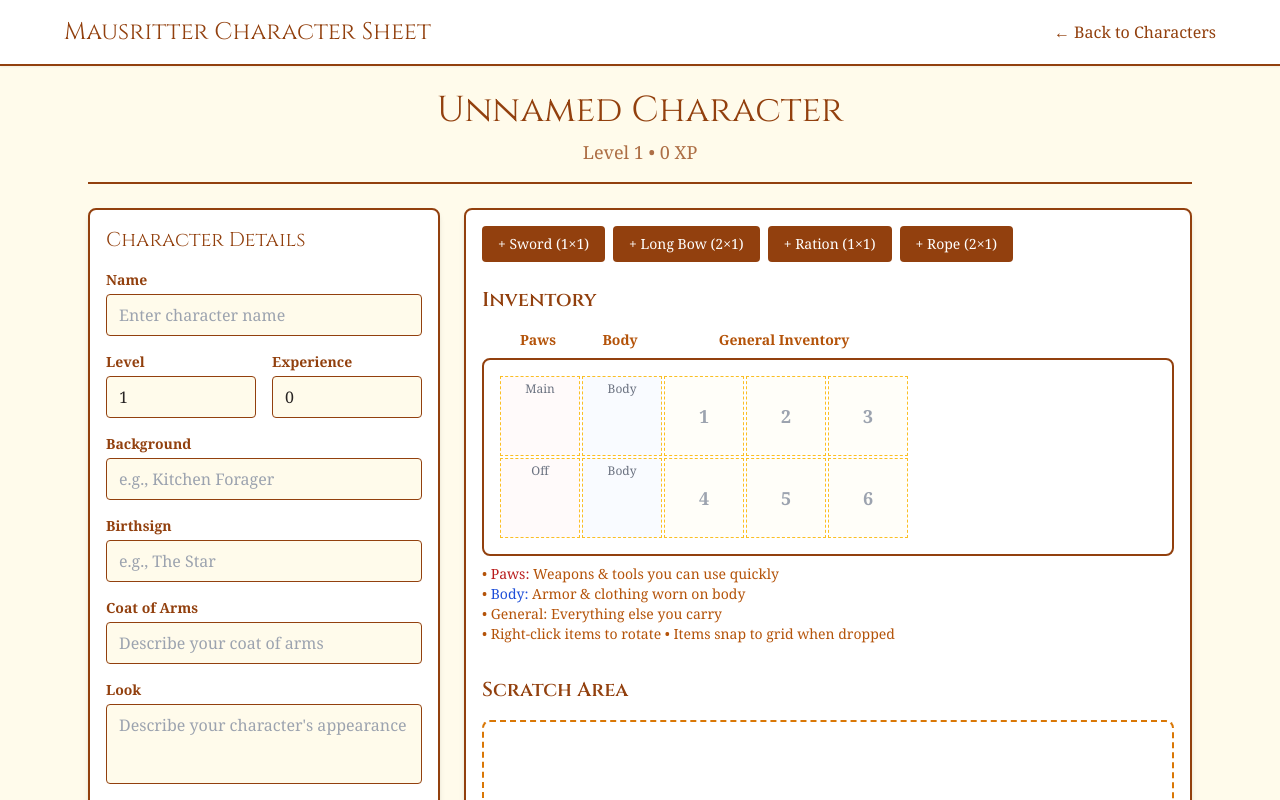
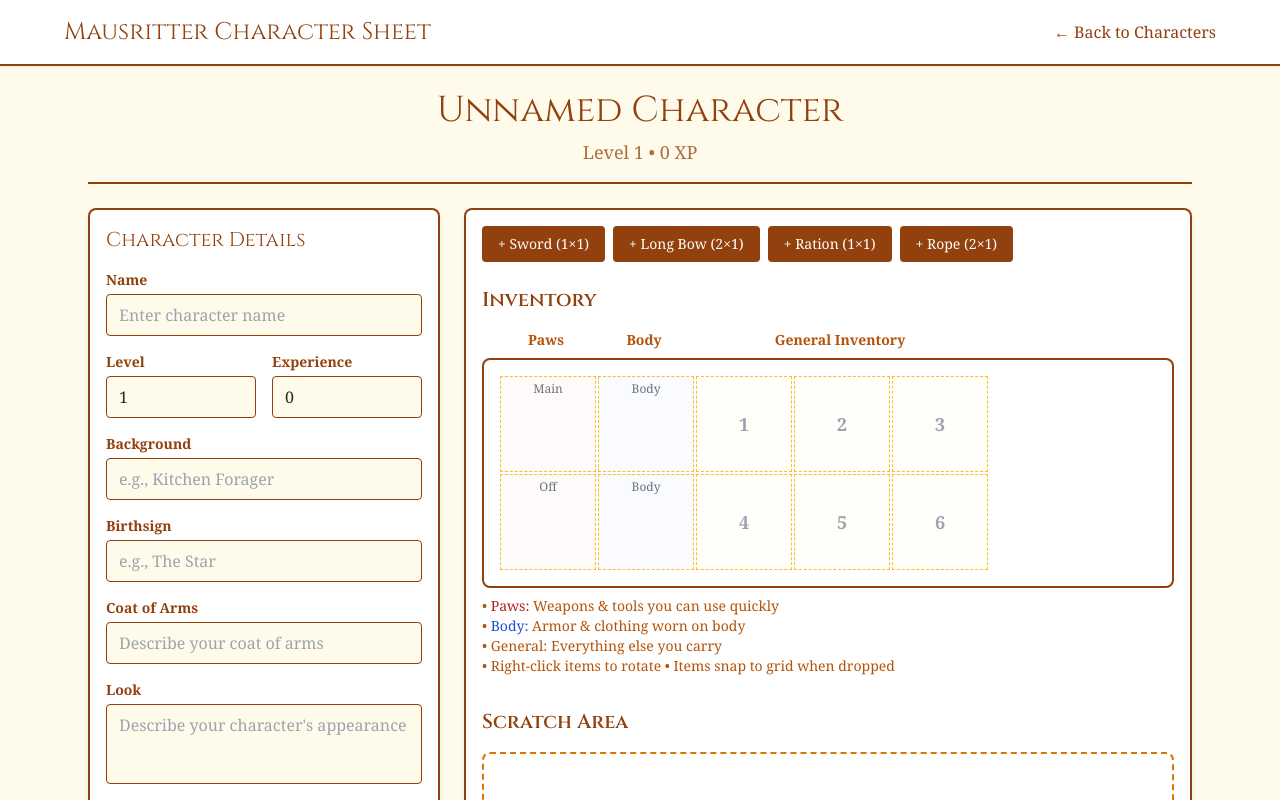
Before and after one commit to chippolot/mausritter-character-manager, a React (Vite) app: page / in a window 1280 px wide. Both pictures are taken after a click on the button "Create Your First Character". Shown: the top 800 px of the page. Built offline with nearby package versions, Linux system fonts and the light colour scheme.

Commit message:
Made the grid bigger

```diff
--- a/src/components/InventoryGrid.tsx
+++ b/src/components/InventoryGrid.tsx
@@ -1,133 +1,141 @@
-import React, { useState } from 'react';
-import { Character, InventoryItem } from '../stores/characterStore-simple';
-import { createNewItem } from '../stores/characterStore-simple';
+import React from 'react';
+import { useDroppable } from '@dnd-kit/core';
+import { GRID_CONFIG } from '../types/inventory';
 
 interface InventoryGridProps {
-  character: Character;
-  onUpdate: (updates: Partial<Character>) => void;
+  onGridDrop: (position: { x: number; y: number }) => void;
 }
 
-export const InventoryGrid: React.FC<InventoryGridProps> = ({
-  character,
-  onUpdate,
-}) => {
-  const [showAddModal, setShowAddModal] = useState<number | null>(null);
+export const InventoryGrid: React.FC<InventoryGridProps> = ({ onGridDrop }) => {
+  const { isOver, setNodeRef } = useDroppable({
+    id: 'inventory-grid',
+  });
 
-  const handleSlotClick = (index: number) => {
-    if (character.inventory[index]) {
-      // Remove item if slot is filled
-      const newInventory = [...character.inventory];
-      newInventory[index] = null;
-      onUpdate({ inventory: newInventory });
+  const handleCellClick = (x: number, y: number) => {
+    onGridDrop({ x, y });
+  };
+
+  const getSectionStyle = (x: number, y: number) => {
+    let sectionClass = '';
+    let borderClass = 'border border-dashed border-amber-400';
+
+    if (x === 0) {
+      // Paws column (left)
+      sectionClass = 'bg-red-50 bg-opacity-40';
+    } else if (x === 1) {
+      // Body column (middle)
+      sectionClass = 'bg-blue-50 bg-opacity-40';
     } else {
-      // Add item if slot is empty
-      setShowAddModal(index);
+      // General inventory (right columns)
+      sectionClass = 'bg-amber-50 bg-opacity-30';
+    }
+
+    return `${borderClass} ${sectionClass}`;
+  };
+
+  const getCellLabel = (x: number, y: number) => {
+    if (x === 0) {
+      // Paws column - use shorter labels
+      return y === 0 ? 'Main' : 'Off';
+    } else if (x === 1) {
+      // Body column
+      return 'Body';
+    } else {
+      // General inventory - number sequentially
+      // Top row: cells 2,3 become 1,2
+      // Bottom row: cells 2,3 become 3,4, etc.
+      const inventoryIndex = (y * 3) + (x - 2) + 1;
+      return inventoryIndex.toString();
     }
   };
 
-  const handleAddItem = (index: number, name: string, type: InventoryItem['type']) => {
-    if (name.trim()) {
-      const newItem = createNewItem(name.trim(), type);
-      const newInventory = [...character.inventory];
-      newInventory[index] = newItem;
-      onUpdate({ inventory: newInventory });
+  const getCellLabelStyle = (x: number, y: number) => {
+    if (x <= 1) {
+      // Paws and Body - small text at top, absolute positioned
+      return 'absolute top-1 left-1/2 transform -translate-x-1/2 text-xs text-gray-500 whitespace-nowrap';
+    } else {
+      // General inventory - large centered text, absolute positioned
+      return 'absolute top-1/2 left-1/2 transform -translate-x-1/2 -translate-y-1/2 text-lg text-gray-400 font-semibold';
     }
-    setShowAddModal(null);
+  };
+
+  const renderGridCells = () => {
+    const cells = [];
+
+    for (let y = 0; y < GRID_CONFIG.height; y++) {
+      for (let x = 0; x < GRID_CONFIG.width; x++) {
+        cells.push(
+          <div
+            key={`${x}-${y}`}
+            className={`
+              ${getSectionStyle(x, y)}
+              cursor-pointer transition-colors duration-200 relative
+              hover:bg-amber-100 hover:border-amber-600
+              ${isOver ? 'bg-yellow-100 border-yellow-500' : ''}
+            `}
+            style={{
+              width: GRID_CONFIG.cellSize,
+              height: GRID_CONFIG.cellSize,
+              gridColumn: x + 1,
+              gridRow: y + 1,
+            }}
+            onClick={() => handleCellClick(x, y)}
+          >
+            <span className={`${getCellLabelStyle(x, y)} pointer-events-none select-none`}>
+              {getCellLabel(x, y)}
+            </span>
+          </div>
+        );
+      }
+    }
+
+    return cells;
   };
 
   return (
-    <div className="card">
-      <h2 className="text-xl text-amber-800 text-amber-800 mb-4">Inventory</h2>
+    <div className="relative">
+      <h2 className="text-xl text-amber-800 mb-4 font-bold">Inventory</h2>
 
-      <div className="grid grid-cols-3 gap-4">
-        {character.inventory.map((item, index) => (
-          <div
-            key={index}
-            className={`inventory-slot ${item ? 'filled' : ''} cursor-pointer`}
-            onClick={() => handleSlotClick(index)}
-          >
-            {item ? (
-              <div className="text-center">
-                <div className="font-semibold text-stone-800 text-sm">{item.name}</div>
-                <div className="text-xs text-amber-800 capitalize">{item.type}</div>
-                {item.usageDots && (
-                  <div className="text-xs text-amber-800">
-                    Usage: {item.usageDots}/{item.maxUsageDots}
-                  </div>
-                )}
-              </div>
-            ) : (
-              <span className="text-xs">Slot {index + 1}</span>
-            )}
-          </div>
-        ))}
+      {/* Section labels */}
+      <div className="mb-2 flex" style={{
+        paddingLeft: '16px', // Match grid padding
+        gap: '2px',
+      }}>
+        <div className="text-center text-sm font-semibold text-amber-700" style={{width: GRID_CONFIG.cellSize}}>
+          Paws
+        </div>
+        <div className="text-center text-sm font-semibold text-amber-700" style={{width: GRID_CONFIG.cellSize}}>
+          Body
+        </div>
+        <div className="text-center text-sm font-semibold text-amber-700" style={{width: GRID_CONFIG.cellSize * 3 + 4}}>
+          General Inventory
+        </div>
       </div>
 
-      {showAddModal !== null && (
-        <div className="fixed inset-0 bg-black bg-opacity-50 flex items-center justify-center z-50">
-          <div className="bg-white p-6 rounded-lg shadow-lg max-w-md w-full mx-4">
-            <h3 className="text-lg text-amber-800 text-amber-800 mb-4">
-              Add Item to Slot {showAddModal + 1}
-            </h3>
-            <form
-              onSubmit={(e) => {
-                e.preventDefault();
-                const formData = new FormData(e.target as HTMLFormElement);
-                const name = formData.get('name') as string;
-                const type = formData.get('type') as InventoryItem['type'];
-                handleAddItem(showAddModal, name, type);
-              }}
-            >
-              <div className="space-y-4">
-                <div>
-                  <label className="block text-sm font-semibold text-amber-800 mb-1">
-                    Item Name
-                  </label>
-                  <input
-                    name="name"
-                    type="text"
-                    placeholder="Enter item name"
-                    className="input-field w-full"
-                    autoFocus
-                  />
-                </div>
+      <div
+        ref={setNodeRef}
+        data-id="inventory-grid"
+        className={`
+          relative border-2 border-amber-800 rounded-lg p-4 bg-white
+          transition-colors duration-200
+          ${isOver ? 'bg-yellow-50 border-yellow-600' : ''}
+        `}
+        style={{
+          display: 'grid',
+          gridTemplateColumns: `repeat(${GRID_CONFIG.width}, ${GRID_CONFIG.cellSize}px)`,
+          gridTemplateRows: `repeat(${GRID_CONFIG.height}, ${GRID_CONFIG.cellSize}px)`,
+          gap: '2px',
+        }}
+      >
+        {renderGridCells()}
+      </div>
 
-                <div>
-                  <label className="block text-sm font-semibold text-amber-800 mb-1">
-                    Item Type
-                  </label>
-                  <select
-                    name="type"
-                    className="input-field w-full"
-                    defaultValue="item"
-                  >
-                    <option value="item">Item</option>
-                    <option value="weapon">Weapon</option>
-                    <option value="armor">Armor</option>
-                    <option value="spell">Spell</option>
-                  </select>
-                </div>
-              </div>
-
-              <div className="flex space-x-2 mt-6">
-                <button
-                  type="submit"
-                  className="button-primary flex-1"
-                >
-                  Add Item
-                </button>
-                <button
-                  type="button"
-                  onClick={() => setShowAddModal(null)}
-                  className="px-4 py-2 border border-amber-800 text-amber-800 rounded hover:bg-amber-800 hover:text-white transition-colors"
-                >
-                  Cancel
-                </button>
-              </div>
-            </form>
-          </div>
-        </div>
-      )}
+      <div className="mt-2 text-sm text-amber-700">
+        <p>• <span className="text-red-700">Paws:</span> Weapons & tools you can use quickly</p>
+        <p>• <span className="text-blue-700">Body:</span> Armor & clothing worn on body</p>
+        <p>• <span className="text-amber-700">General:</span> Everything else you carry</p>
+        <p>• Right-click items to rotate • Items snap to grid when dropped</p>
+      </div>
     </div>
   );
 };
--- a/src/components/InventoryGridNew.tsx
+++ /dev/null
@@ -1,141 +0,0 @@
-import React from 'react';
-import { useDroppable } from '@dnd-kit/core';
-import { GRID_CONFIG } from '../types/inventory';
-
-interface InventoryGridProps {
-  onGridDrop: (position: { x: number; y: number }) => void;
-}
-
-export const InventoryGridNew: React.FC<InventoryGridProps> = ({ onGridDrop }) => {
-  const { isOver, setNodeRef } = useDroppable({
-    id: 'inventory-grid',
-  });
-
-  const handleCellClick = (x: number, y: number) => {
-    onGridDrop({ x, y });
-  };
-
-  const getSectionStyle = (x: number, y: number) => {
-    let sectionClass = '';
-    let borderClass = 'border border-dashed border-amber-400';
-
-    if (x === 0) {
-      // Paws column (left)
-      sectionClass = 'bg-red-50 bg-opacity-40';
-    } else if (x === 1) {
-      // Body column (middle)
-      sectionClass = 'bg-blue-50 bg-opacity-40';
-    } else {
-      // General inventory (right columns)
-      sectionClass = 'bg-amber-50 bg-opacity-30';
-    }
-
-    return `${borderClass} ${sectionClass}`;
-  };
-
-  const getCellLabel = (x: number, y: number) => {
-    if (x === 0) {
-      // Paws column - use shorter labels
-      return y === 0 ? 'Main' : 'Off';
-    } else if (x === 1) {
-      // Body column
-      return 'Body';
-    } else {
-      // General inventory - number sequentially
-      // Top row: cells 2,3 become 1,2
-      // Bottom row: cells 2,3 become 3,4, etc.
-      const inventoryIndex = (y * 3) + (x - 2) + 1;
-      return inventoryIndex.toString();
-    }
-  };
-
-  const getCellLabelStyle = (x: number, y: number) => {
-    if (x <= 1) {
-      // Paws and Body - small text at top, absolute positioned
-      return 'absolute top-1 left-1/2 transform -translate-x-1/2 text-xs text-gray-500 whitespace-nowrap';
-    } else {
-      // General inventory - large centered text, absolute positioned
-      return 'absolute top-1/2 left-1/2 transform -translate-x-1/2 -translate-y-1/2 text-lg text-gray-400 font-semibold';
-    }
-  };
-
-  const renderGridCells = () => {
-    const cells = [];
-
-    for (let y = 0; y < GRID_CONFIG.height; y++) {
-      for (let x = 0; x < GRID_CONFIG.width; x++) {
-        cells.push(
-          <div
-            key={`${x}-${y}`}
-            className={`
-              ${getSectionStyle(x, y)}
-              cursor-pointer transition-colors duration-200 relative
-              hover:bg-amber-100 hover:border-amber-600
-              ${isOver ? 'bg-yellow-100 border-yellow-500' : ''}
-            `}
-            style={{
-              width: GRID_CONFIG.cellSize,
-              height: GRID_CONFIG.cellSize,
-              gridColumn: x + 1,
-              gridRow: y + 1,
-            }}
-            onClick={() => handleCellClick(x, y)}
-          >
-            <span className={`${getCellLabelStyle(x, y)} pointer-events-none select-none`}>
-              {getCellLabel(x, y)}
-            </span>
-          </div>
-        );
-      }
-    }
-
-    return cells;
-  };
-
-  return (
-    <div className="relative">
-      <h2 className="text-xl text-amber-800 mb-4 font-bold">Inventory</h2>
-
-      {/* Section labels */}
-      <div className="mb-2 flex" style={{
-        paddingLeft: '16px', // Match grid padding
-        gap: '2px',
-      }}>
-        <div className="text-center text-sm font-semibold text-amber-700" style={{width: GRID_CONFIG.cellSize}}>
-          Paws
-        </div>
-        <div className="text-center text-sm font-semibold text-amber-700" style={{width: GRID_CONFIG.cellSize}}>
-          Body
-        </div>
-        <div className="text-center text-sm font-semibold text-amber-700" style={{width: GRID_CONFIG.cellSize * 3 + 4}}>
-          General Inventory
-        </div>
-      </div>
-
-      <div
-        ref={setNodeRef}
-        data-id="inventory-grid"
-        className={`
-          relative border-2 border-amber-800 rounded-lg p-4 bg-white
-          transition-colors duration-200
-          ${isOver ? 'bg-yellow-50 border-yellow-600' : ''}
-        `}
-        style={{
-          display: 'grid',
-          gridTemplateColumns: `repeat(${GRID_CONFIG.width}, ${GRID_CONFIG.cellSize}px)`,
-          gridTemplateRows: `repeat(${GRID_CONFIG.height}, ${GRID_CONFIG.cellSize}px)`,
-          gap: '2px',
-        }}
-      >
-        {renderGridCells()}
-      </div>
-
-      <div className="mt-2 text-sm text-amber-700">
-        <p>• <span className="text-red-700">Paws:</span> Weapons & tools you can use quickly</p>
-        <p>• <span className="text-blue-700">Body:</span> Armor & clothing worn on body</p>
-        <p>• <span className="text-amber-700">General:</span> Everything else you carry</p>
-        <p>• Right-click items to rotate • Items snap to grid when dropped</p>
-      </div>
-    </div>
-  );
-};
--- a/src/components/ItemCard.tsx
+++ b/src/components/ItemCard.tsx
@@ -92,12 +92,6 @@ export const ItemCard: React.FC<ItemCardProps> = ({ item, onRotate, isDragging }
           </div>
         )}
       </div>
-
-      {item.size.width === 2 && (
-        <div className="absolute top-1 right-1 text-xs text-amber-600">
-          2x1
-        </div>
-      )}
     </div>
   );
 };
--- a/src/components/ScratchArea.tsx
+++ b/src/components/ScratchArea.tsx
@@ -12,8 +12,8 @@ export const ScratchArea: React.FC<ScratchAreaProps> = ({ onScratchDrop }) => {
 
   const handleAreaClick = (e: React.MouseEvent) => {
     const rect = e.currentTarget.getBoundingClientRect();
-    const x = e.clientX - rect.left - 40; // Center the item (assuming ~80px width)
-    const y = e.clientY - rect.top - 40;  // Center the item (assuming ~80px height)
+    const x = e.clientX - rect.left - 48; // Center the item (assuming ~96px width)
+    const y = e.clientY - rect.top - 48;  // Center the item (assuming ~96px height)
 
     onScratchDrop({ x: Math.max(0, x), y: Math.max(0, y) });
   };
--- a/src/components/TactileInventory.tsx
+++ b/src/components/TactileInventory.tsx
@@ -10,7 +10,7 @@ import {
   useSensors,
 } from '@dnd-kit/core';
 import { ItemCard } from './ItemCard';
-import { InventoryGridNew } from './InventoryGridNew';
+import { InventoryGrid } from './InventoryGrid';
 import { ScratchArea } from './ScratchArea';
 import { PlacedItem, GRID_CONFIG, ITEM_SIZES, GridPosition } from '../types/inventory';
 
@@ -157,16 +157,26 @@ export const TactileInventory: React.FC<TactileInventoryProps> = ({
       const mouseX = event.activatorEvent.clientX + (event.delta?.x || 0);
       const mouseY = event.activatorEvent.clientY + (event.delta?.y || 0);
 
+      // Check if the drop is actually within the scratch area bounds
+      if (mouseX < rect.left || mouseX > rect.right || mouseY < rect.top || mouseY > rect.bottom) {
+        // Drop is outside the scratch area bounds, don't allow it
+        return;
+      }
+
       // Convert to scratch area coordinates (center the item)
-      const scratchX = mouseX - rect.left - 40; // Center item (40px = half of typical item width)
-      const scratchY = mouseY - rect.top - 40;  // Center item (40px = half of typical item height)
+      const scratchX = mouseX - rect.left - 48; // Center item (48px = half of new item width)
+      const scratchY = mouseY - rect.top - 48;  // Center item (48px = half of new item height)
+
+      // Ensure item stays within scratch area bounds (accounting for padding)
+      const maxX = rect.width - 96 - 16; // Subtract item width and padding
+      const maxY = rect.height - 96 - 16; // Subtract item height and padding
 
       updatedItem = {
         ...draggedItem,
         isInGrid: false,
         scratchPosition: {
-          x: Math.max(0, scratchX),
-          y: Math.max(0, scratchY)
+          x: Math.max(0, Math.min(maxX, scratchX)),
+          y: Math.max(0, Math.min(maxY, scratchY))
         },
       };
     } else {
@@ -327,7 +337,7 @@ export const TactileInventory: React.FC<TactileInventoryProps> = ({
         onDragEnd={handleDragEnd}
       >
         <div className="relative mb-8">
-          <InventoryGridNew onGridDrop={handleGridDrop} />
+          <InventoryGrid onGridDrop={handleGridDrop} />
           {items.filter(item => item.isInGrid && item.id !== activeItem?.id).map((item) => {
             // Position items relative to the grid element using a more direct approach
             return (
--- a/src/types/inventory.ts
+++ b/src/types/inventory.ts
@@ -35,7 +35,7 @@ export interface InventoryGrid {
 export const GRID_CONFIG = {
   width: 5,
   height: 2,
-  cellSize: 80
+  cellSize: 96
 } as const;
 
 export const ITEM_SIZES = {
```
